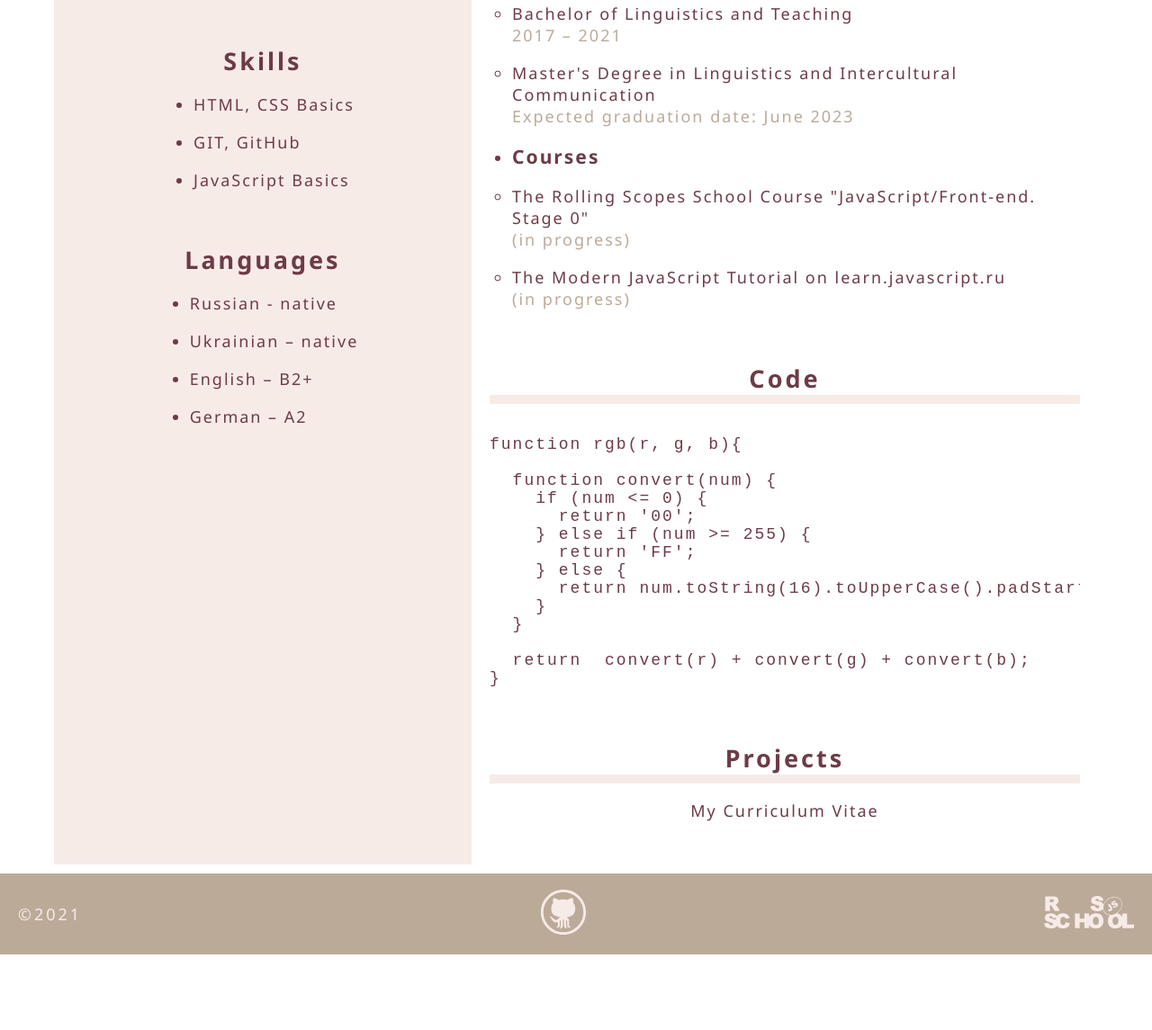
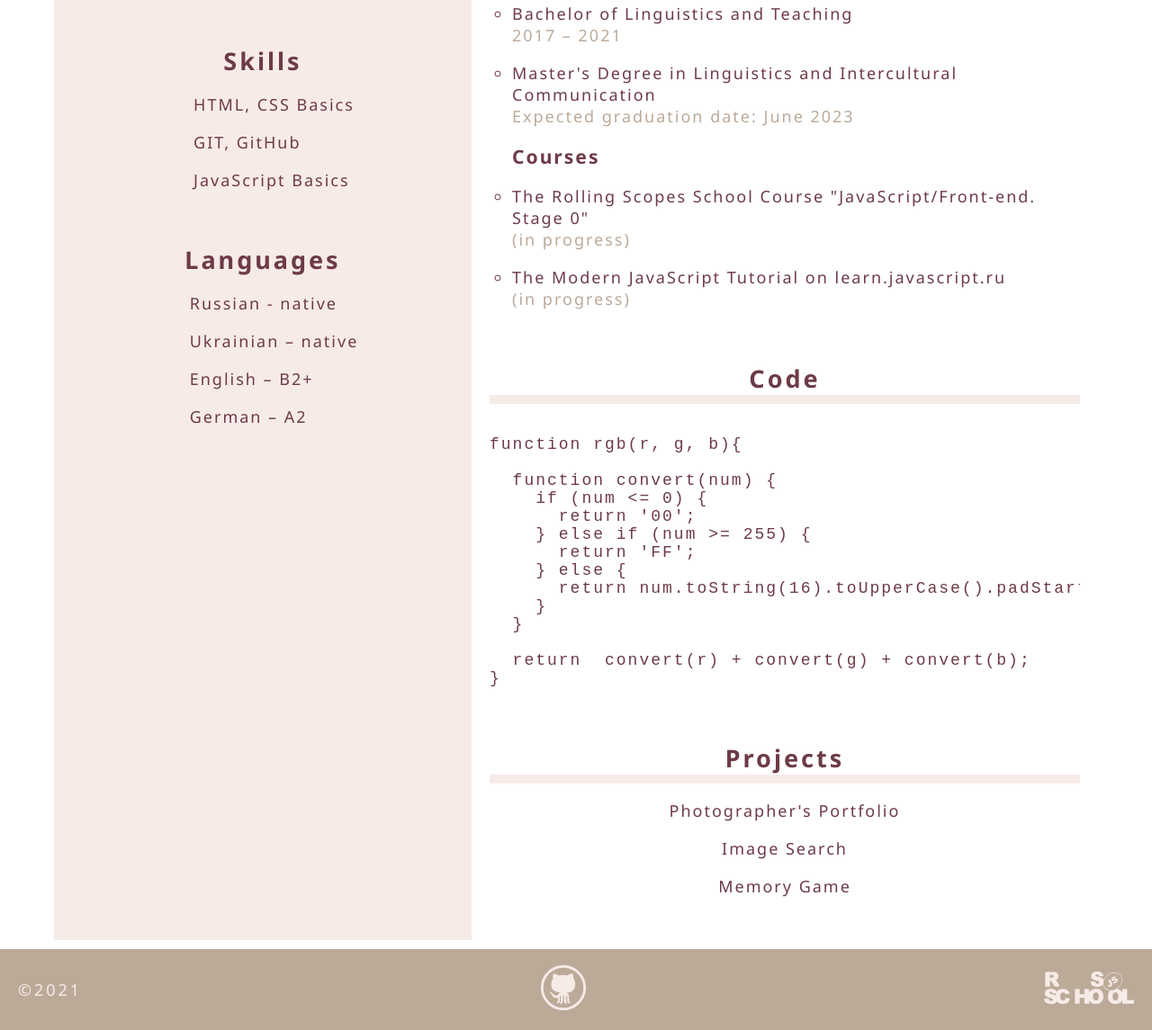
Before and after one commit to MariaKravchenko0/rsschool-cv-old, a plain HTML site: page index.html in a window 1280 px wide. Shown: the part 717-1862 px from the top of the page at 90% size. Before the commit the page ends 1778 px from the top, so only its background shows below. Drawn offline with Linux system fonts and the light colour scheme.

Commit message:
feat: add links to projects

```diff
--- a/index.html
+++ b/index.html
@@ -183,11 +183,26 @@ function rgb(r, g, b){
           </section>
           <section class="section main-column-section" id="projects">
             <h2 class="main-column-section-title">Projects</h2>
-            <p class="my-project">
-              <a href="https://MariaKravchenko0.github.io/rsschool-cv/"
-                >My Curriculum Vitae</a
-              >
-            </p>
+            <ul class="projects-list">
+              <li class="my-project">
+                <a
+                  href="https://rolling-scopes-school.github.io/mariakravchenko0-JSFEPRESCHOOL/portfolio/"
+                  >Photographer's Portfolio</a
+                >
+              </li>
+              <li class="my-project">
+                <a
+                  href="https://rolling-scopes-school.github.io/mariakravchenko0-JSFEPRESCHOOL/image-galery/"
+                  >Image Search</a
+                >
+              </li>
+              <li class="my-project">
+                <a
+                  href="https://rolling-scopes-school.github.io/mariakravchenko0-JSFEPRESCHOOL/memory-game/"
+                  >Memory Game</a
+                >
+              </li>
+            </ul>
           </section>
         </div>
       </div>
--- a/style.css
+++ b/style.css
@@ -182,6 +182,7 @@ h2 {
 
 .section-list {
   padding-left: 25px;
+  list-style: none;
 }
 
 .education-period {
@@ -191,6 +192,10 @@ h2 {
 .code {
   display: block;
   overflow-x: auto;
+}
+
+.projects-list {
+  list-style: none;
 }
 
 .my-project {
```
